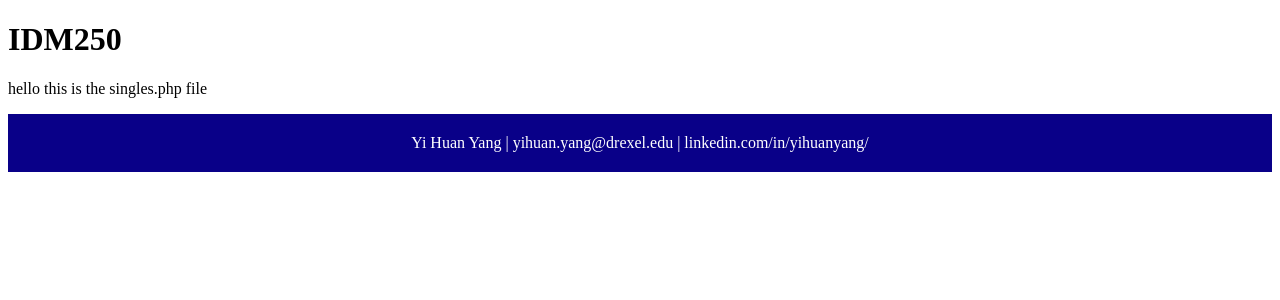
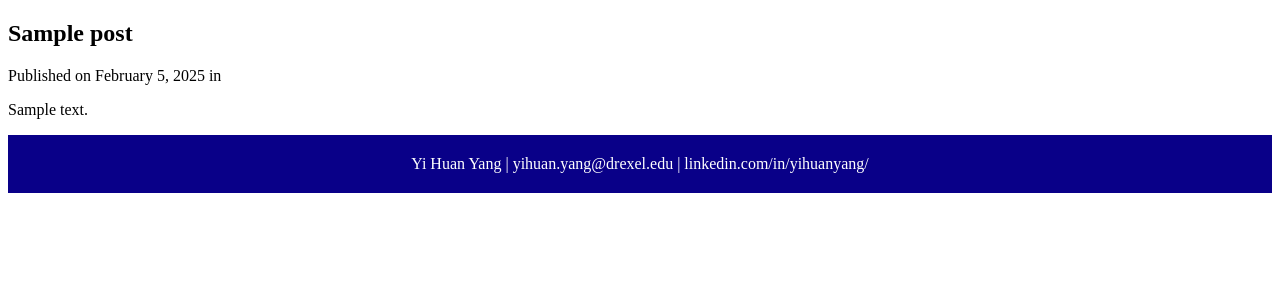
Before and after one commit to yeethuan/idm-250-yy559, a WordPress theme: template single.php in a window 1280 px wide. Shown: the part 68-368 px from the top of the page. Run offline with PHP 8.4 and a stand-in for WordPress, Linux system fonts and the light colour scheme; the site name, menu and one post (Sample post) are stand-ins, and other content is empty; some libraries are stand-ins or nearby versions; some web fonts are replaced.

Commit message:
Update single.php

```diff
--- a/single.php
+++ b/single.php
@@ -7,13 +7,32 @@
     <title>Singles</title>
 </head>
 <body>
-    <?php get_header();?>
+    <?php get_header(); ?>
 
-    <h1>IDM250</h1>
+    <main class="post-container">
+        <?php if (have_posts()) : while (have_posts()) : the_post(); ?>
+            <article class="post">
+                <h1 class="post-title"><?php the_title(); ?></h1>
+                <p class="post-meta">Published on <?php the_date(); ?> in <?php the_category(', '); ?></p>
 
-    <p>hello this is the singles.php file</p>
+                <?php if (has_post_thumbnail()) : ?>
+                    <div class="post-thumbnail">
+                        <?php the_post_thumbnail(); ?>
+                    </div>
+                <?php endif; ?>
 
-    <?php get_footer();?>
+                <div class="post-content">
+                    <?php the_content(); ?>
+                </div>
+
+                <div class="post-tags">
+                    <?php the_tags('Tags: ', ', '); ?>
+                </div>
+            </article>
+        <?php endwhile; endif; ?>
+    </main>
+
+    <?php get_footer(); ?>
 
 </body>
 </html>
```
